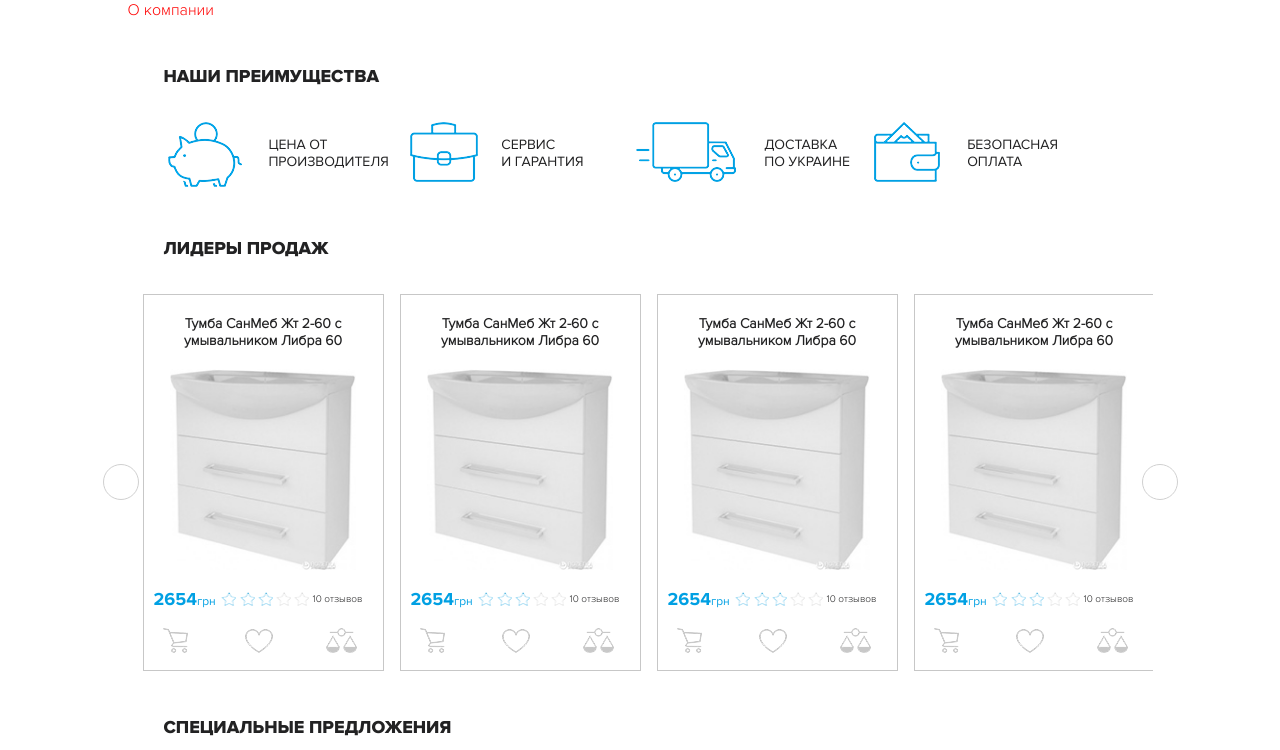
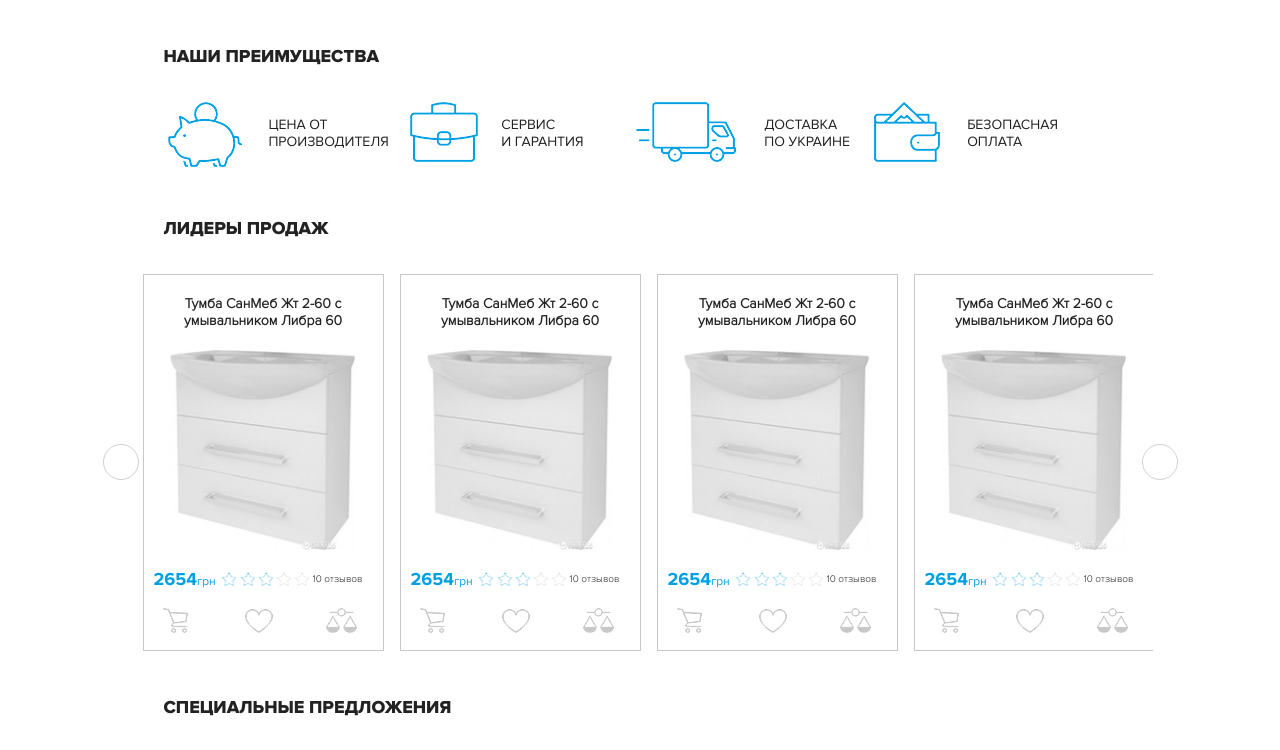
Before and after one commit to arutyunov-a/SunMeb, a website: page src/index.html in a window 1280 px wide. Shown: the top 750 px of the page. Drawn offline with nearby package versions, Linux system fonts and the light colour scheme; files that its build step writes are made by us from their sources; files whose address does not match are found by name.

Commit message:
complete about.html page

```diff
--- a/src/index.html
+++ b/src/index.html
@@ -21,9 +21,7 @@
 <body>
 
 	<header>
-		<div class="wrap">
-			О компании
-		</div>
+
 	</header>
 
 	<main class="wrap">
```
Also changed, not shown: src/about.html (added).
